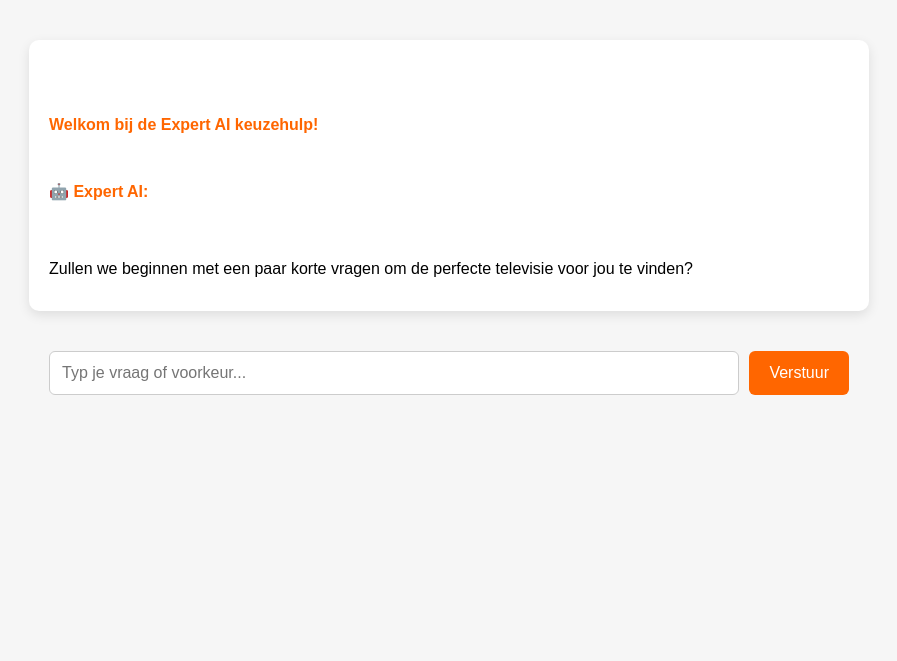
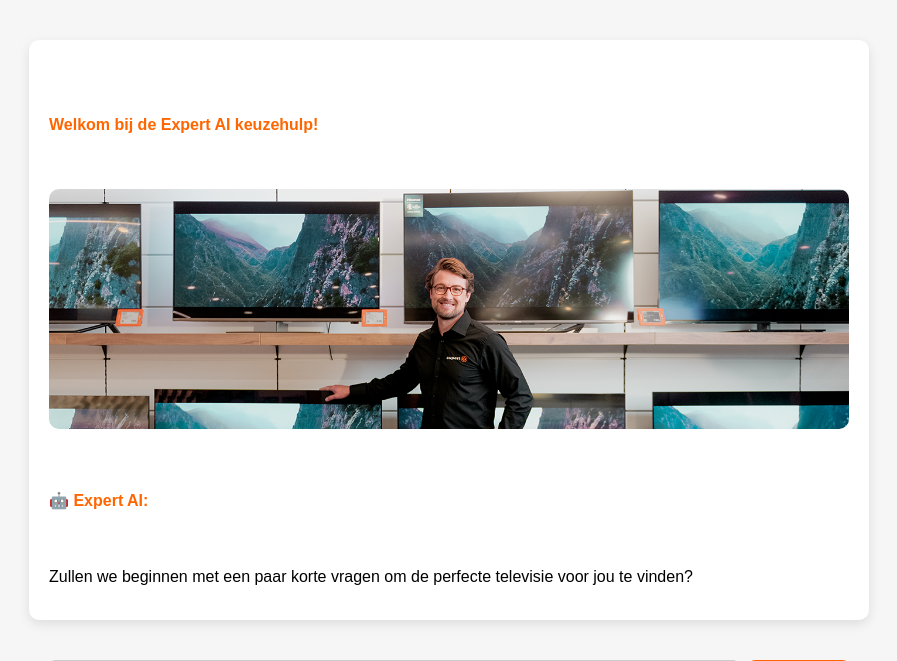
Before and after one commit to Edaniels02/ai-keuzehulp, a Flask app: page /keuzehulp in a window 1280 px wide. Shown: the part 119-780 px from the top of the page, without its empty margins (191-1088 px from the left). Before the commit the page ends 514 px from the top, so only its background shows below. Run offline with Flask 3, Linux system fonts and the light colour scheme.

Commit message:
Update index.html

```diff
--- a/templates/index.html
+++ b/templates/index.html
@@ -99,6 +99,12 @@
         ul li {
             margin-bottom: 2px;
         }
+
+        .intro-image {
+            max-width: 100%;
+            margin-top: 10px;
+            border-radius: 10px;
+        }
     </style>
 </head>
 <body>
@@ -110,6 +116,8 @@
     <div class="chat-container" id="chat-box">
         <div class="message assistant">
             <p><strong>Welkom bij de Expert AI keuzehulp!</strong></p>
+            <img src="{{ url_for('static', filename='tv_keuzehulp.png') }}" alt="TV overzicht" class="intro-image">
+            <br>
             <strong>🤖 Expert AI:</strong><br><br>
             Zullen we beginnen met een paar korte vragen om de perfecte televisie voor jou te vinden?
         </div>
```
